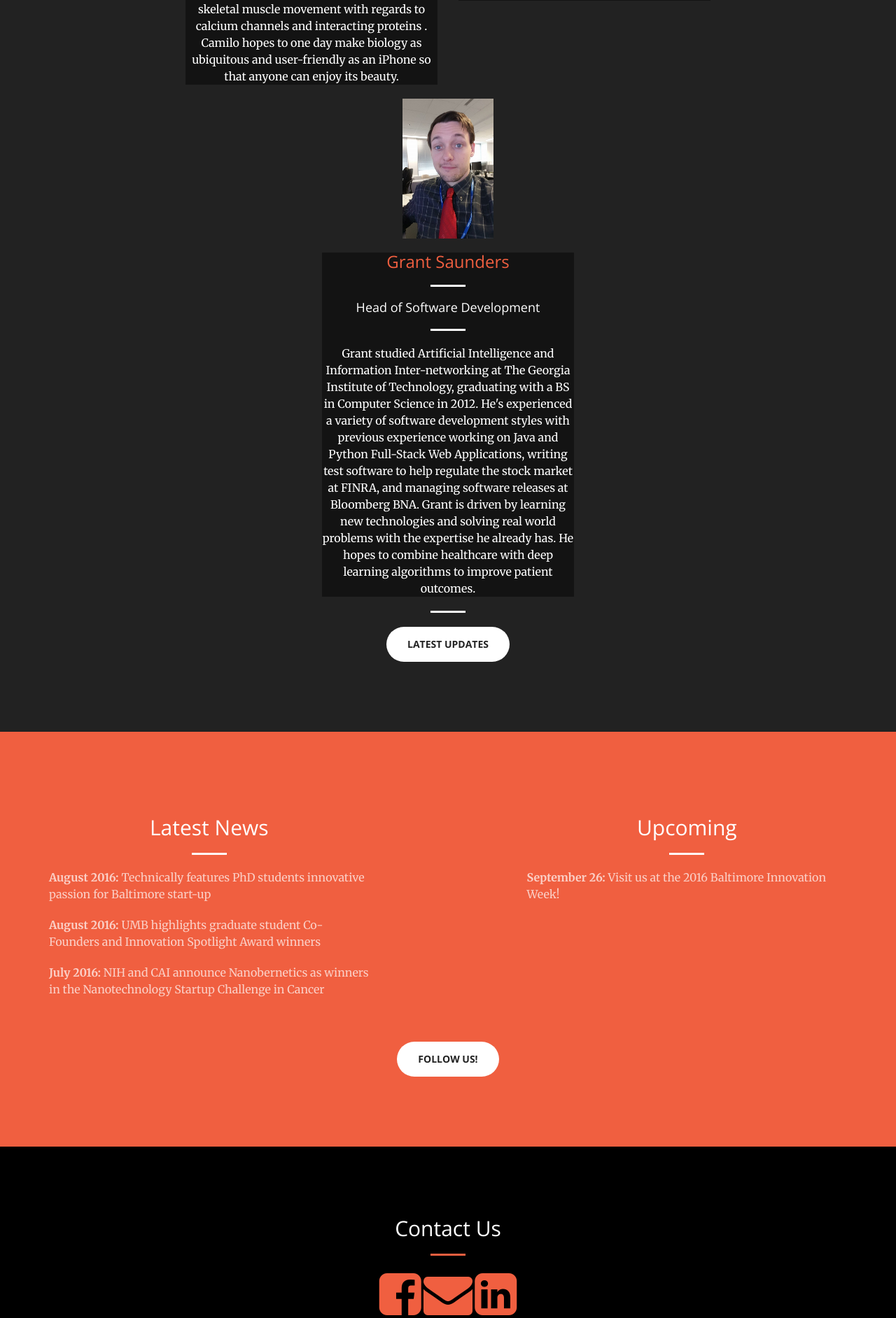
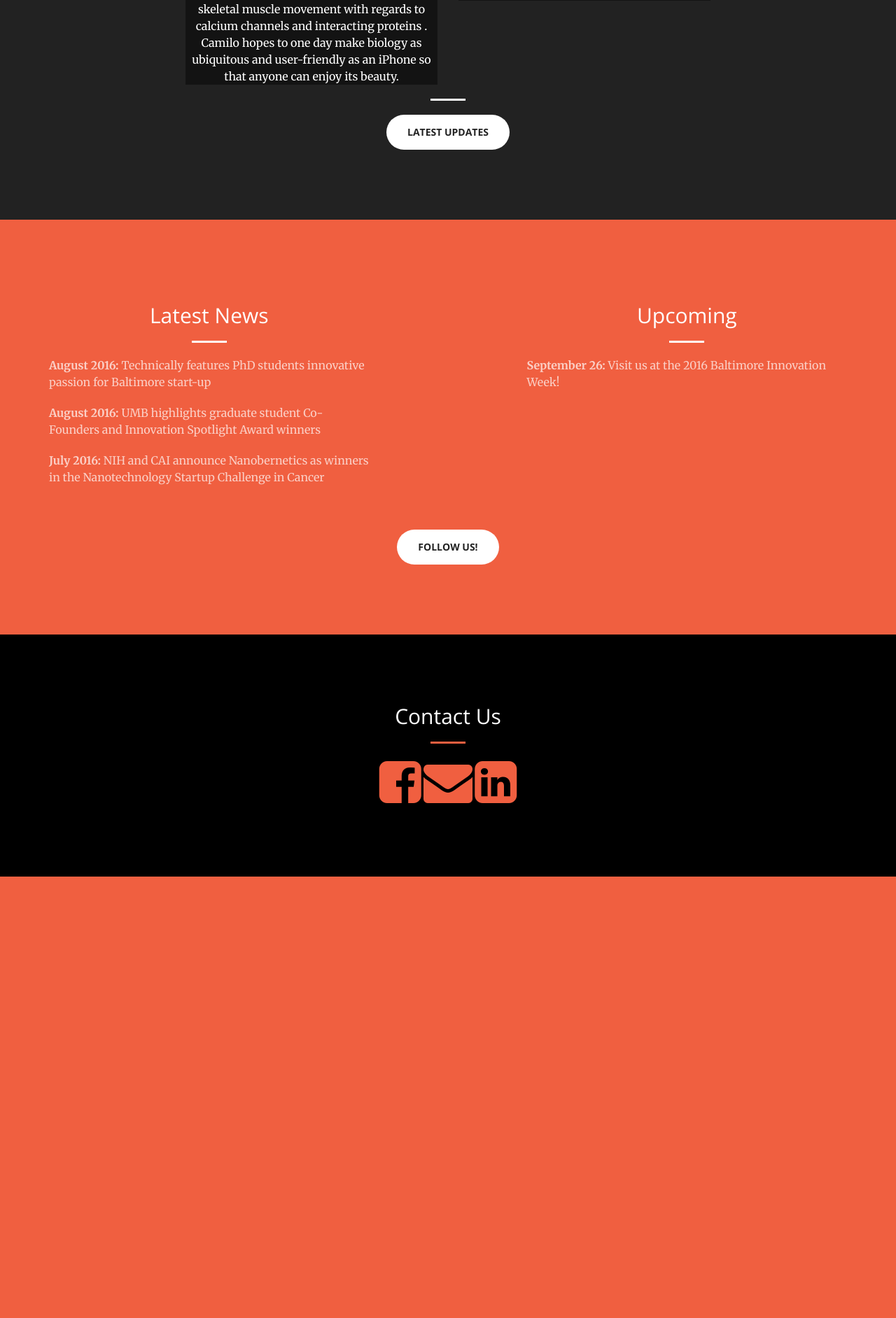
Before and after one commit to gh4x/Nanobernetics, a Django app: page / in a window 1280 px wide. Shown: the part 2836-4720 px from the top of the page at 70% size. After the commit the page ends 4089 px from the top, so only its background shows below. Run offline with Django 3.2, Linux system fonts and the light colour scheme; style sheets or scripts are compiled from the project's sources; some libraries are stand-ins or nearby versions.

Commit message:
Removed Myself from the website... its just a website... that I made.... That describes the team...

```diff
--- a/welcome/templates/welcome/index.html
+++ b/welcome/templates/welcome/index.html
@@ -185,26 +185,7 @@
                     </div>
                 </div>
             </div>
-            <div class="row">
-                <div class="col-lg-4 col-md-4 col-lg-offset-4 text-center">
-                    <div class="service-box">
-                        <img src="/static/images/Saunders-Headshot.jpg" height="200px">
-                        <div class="transparent-black-bg">
-                            <h3 class="nano-orange">Grant Saunders</h3>
-                            <hr class="light">
-                            <h4>Head of Software Development</h4>
-                            <hr class="light">
-                            <p>Grant studied Artificial Intelligence and Information Inter-networking at
-                            The Georgia Institute of Technology, graduating with a BS in Computer Science in 2012. He's
-                            experienced a variety of software development styles with previous experience working on Java
-                            and Python Full-Stack Web Applications, writing test software to help regulate the stock market
-                            at FINRA, and managing software releases at Bloomberg BNA. Grant is driven by learning new
-                            technologies and solving real world problems with the expertise he already has. He hopes to
-                            combine healthcare with deep learning algorithms to improve patient outcomes.</p>
-                        </div>
-                    </div>
-                </div>
-            </div>
+
             <div class="row">
                 <div class="col-lg-12 text-center">
                     <hr class="light">
```
